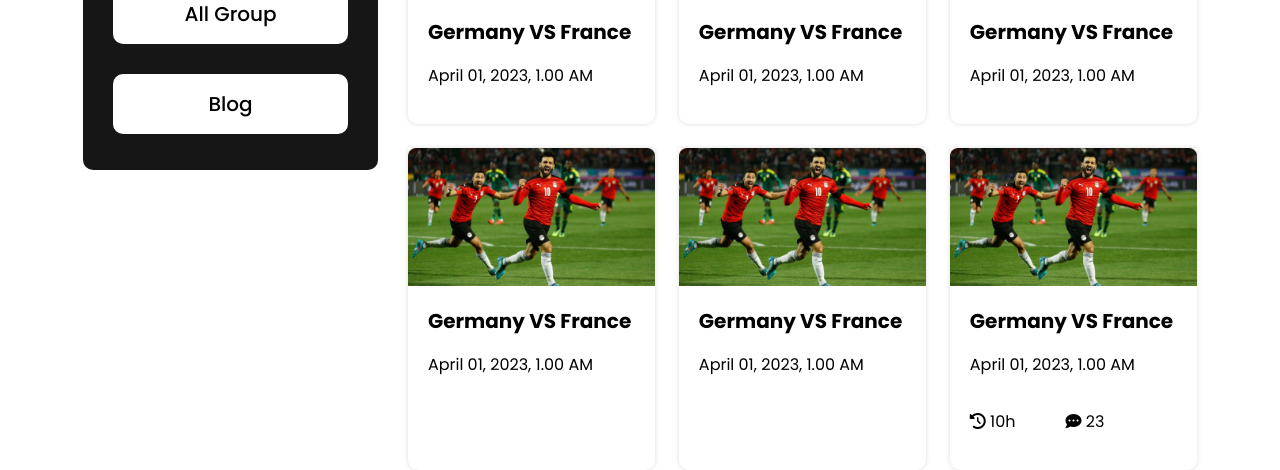
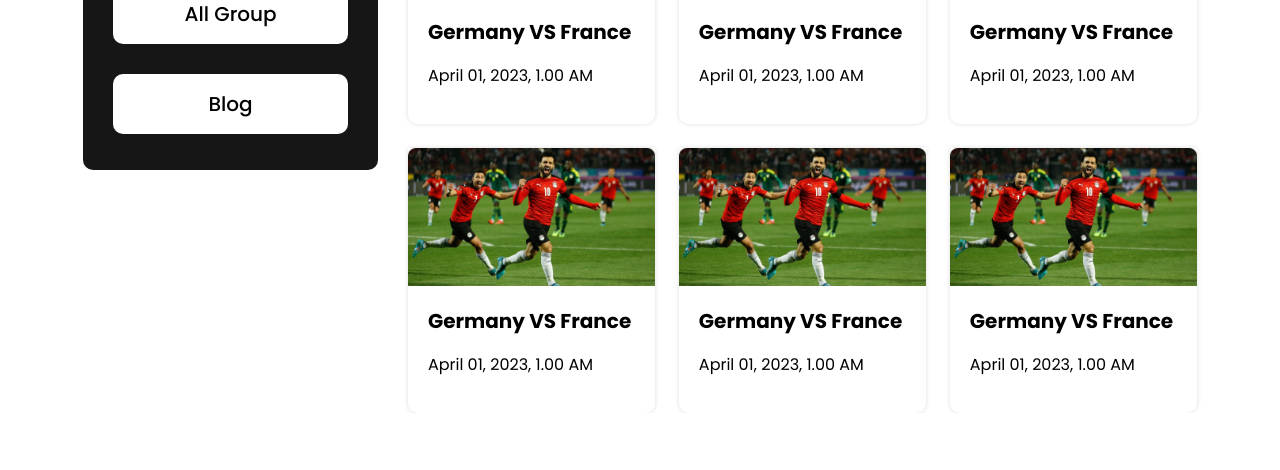
Before and after one commit to org-arman/world-cup, a plain HTML site: page page/upcomming.html in a window 1280 px wide. Shown: the part 892-1362 px from the top of the page. After the commit the page ends 1305 px from the top, so only its background shows below. Drawn offline with Linux system fonts and the light colour scheme.

Commit message:
Update upcomming.html

```diff
--- a/page/upcomming.html
+++ b/page/upcomming.html
@@ -80,8 +80,7 @@
                     <h2>Germany VS France </h2>
                     <p>April 01, 2023, 1.00 AM</p>
                     <div class="blog-time-comments">
-                        <p><i class="fa-solid fa-clock-rotate-left"></i>  10h</p>
-                        <p><i class="fa-solid fa-comment-dots"></i> 23</p>
+
                     </div>
                    </div>
                 </div>
```
